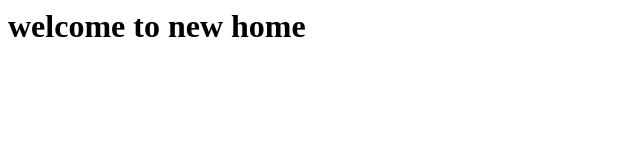
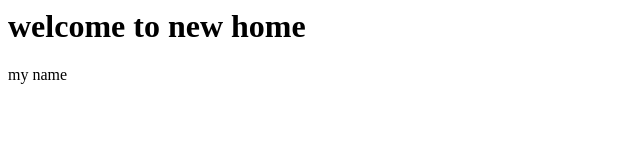
Before and after one commit to mayurdakare/mayurdakare.github.io, a plain HTML site: page index.html in a window 1280 px wide. Shown: the full height of the page, 0-640 px from the left. Drawn offline with Linux system fonts and the light colour scheme.

Commit message:
Update index.html

```diff
--- a/index.html
+++ b/index.html
@@ -8,5 +8,6 @@
         <h1>
             welcome to new home
         </h1>
+        my name
     </body>
 </html>
```
